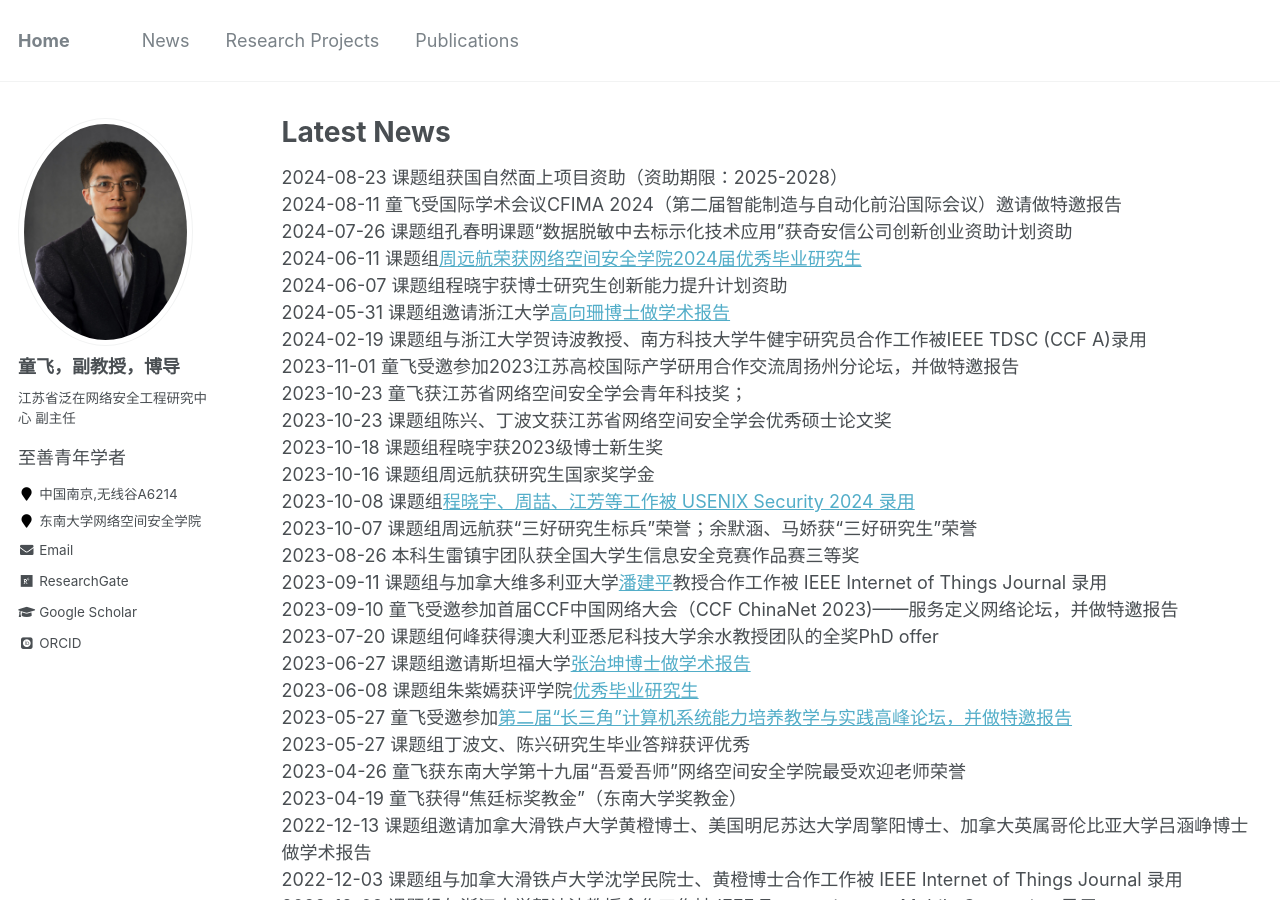
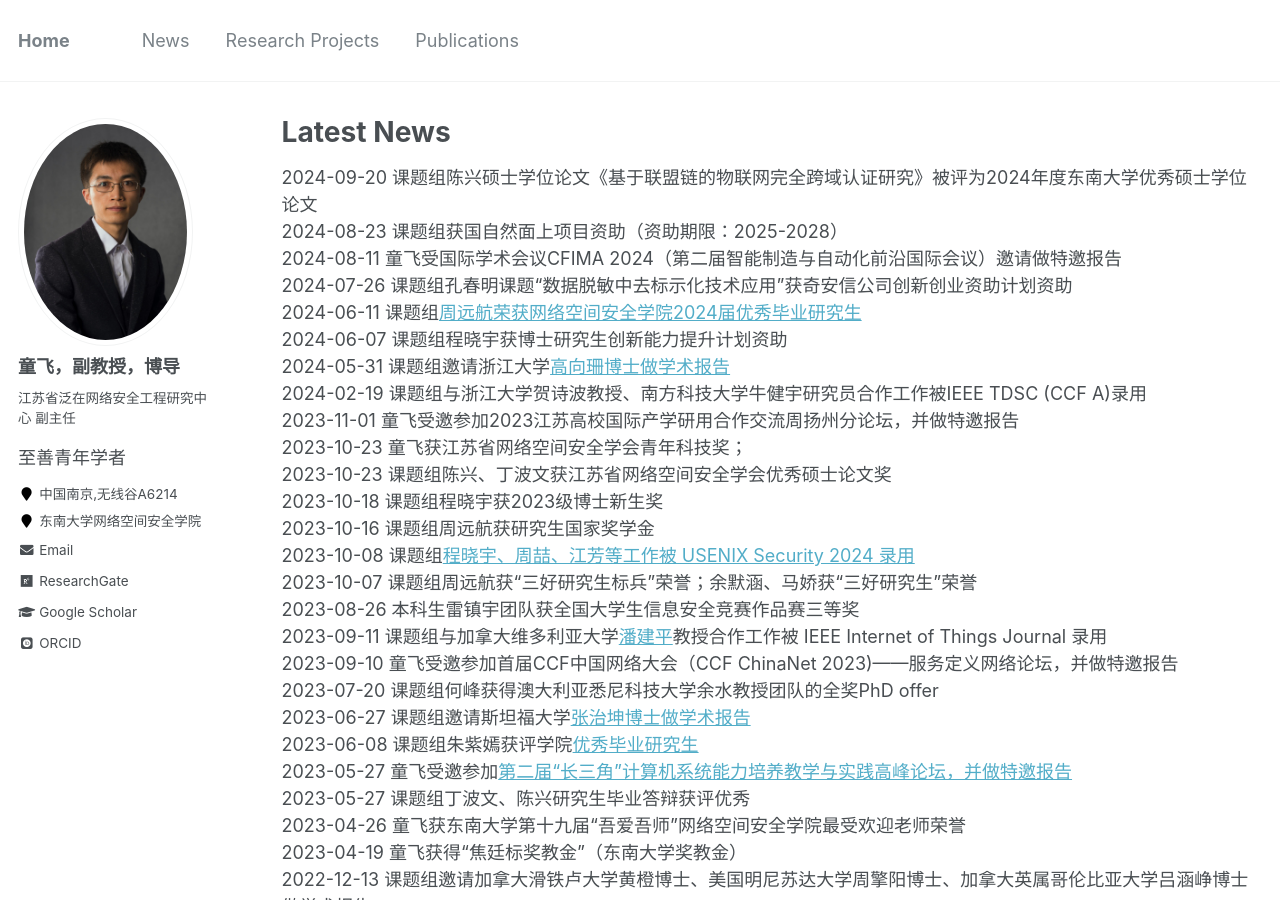
Before and after one commit to fei-tong/fei-tong.github.io, a Jekyll site: the page built from _pages/News.md, in a window 1280 px wide and 900 px high. Built offline with Jekyll 4.4.1, drawn with Linux system fonts in a browser that asks for light colours; some web fonts are replaced.

Commit message:
Update News.md

```diff
--- a/_pages/News.md
+++ b/_pages/News.md
@@ -4,6 +4,7 @@ title: "Latest News"
 permalink: /News/
 author_profile: true
 ---
+2024-09-20 课题组陈兴硕士学位论文《基于联盟链的物联网完全跨域认证研究》被评为2024年度东南大学优秀硕士学位论文<br>
 2024-08-23 课题组获国自然面上项目资助（资助期限：2025-2028）<br>
 2024-08-11 童飞受国际学术会议CFIMA 2024（第二届智能制造与自动化前沿国际会议）邀请做特邀报告<br>
 2024-07-26 课题组孔春明课题“数据脱敏中去标示化技术应用”获奇安信公司创新创业资助计划资助<br>
```
